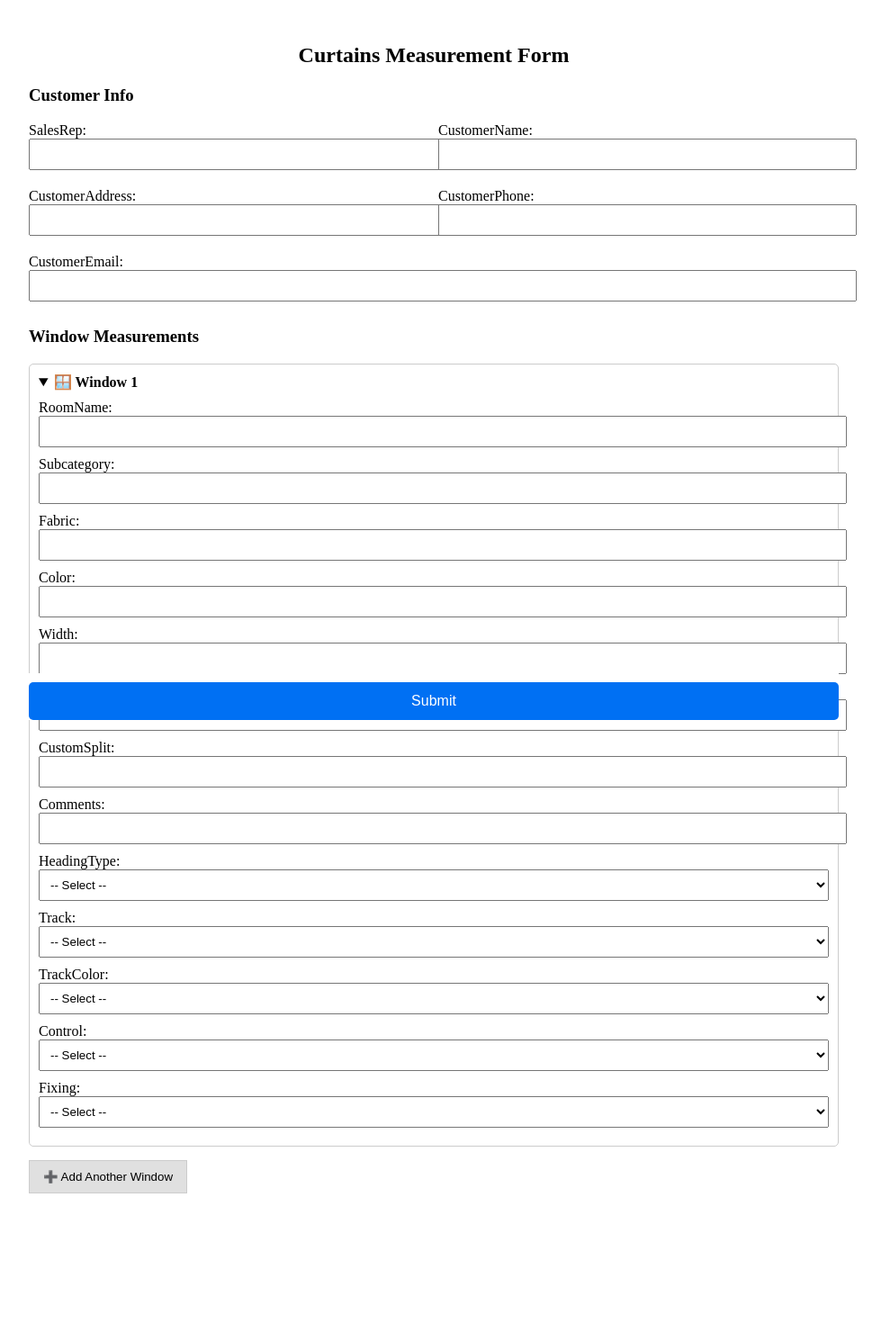
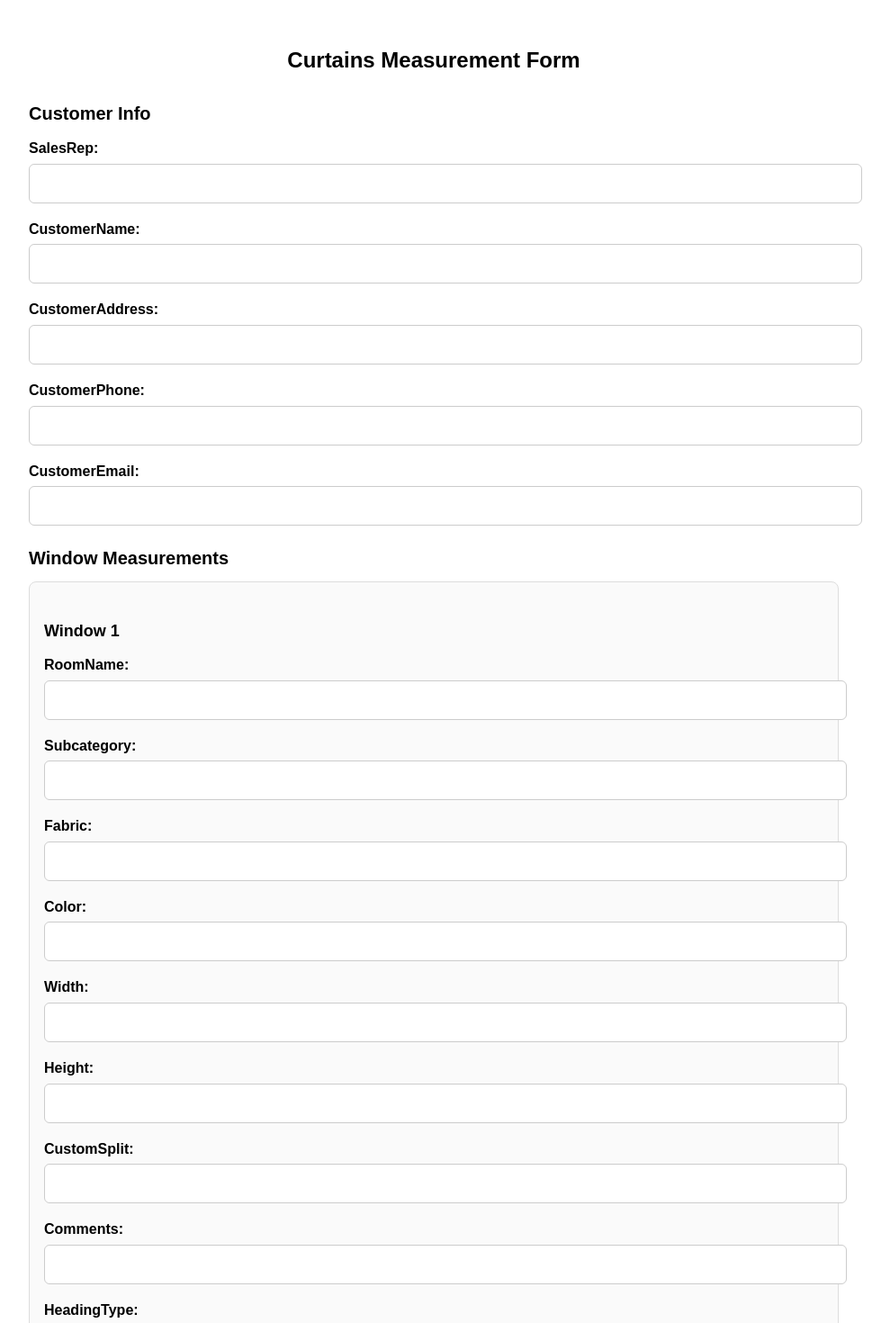
Before and after one commit to DeveshMoolchandani/Blossom-Blinds-App, a Next.js app: page /curtains in a window 1280 px wide. Shown: the top 1470 px of the page at 90% size, without its empty margins (158-1147 px from the left). Before the commit the page ends 1426 px from the top, so only its background shows below. Built offline with nearby package versions, Linux system fonts and the light colour scheme.

Commit message:
Refactored curtains page to use full CSS module and thank-you screen

```diff
--- a/pages/curtains.js
+++ b/pages/curtains.js
@@ -1,4 +1,5 @@
 import { useState } from 'react';
+import styles from '../styles/CurtainsForm.module.css';
 
 const initialCustomerState = {
   date: new Date().toLocaleDateString('en-GB'),
@@ -29,7 +30,7 @@ const initialWindowState = {
 export default function CurtainsForm() {
   const [customerInfo, setCustomerInfo] = useState({ ...initialCustomerState });
   const [windows, setWindows] = useState([{ ...initialWindowState }]);
-  const [loading, setLoading] = useState(false);
+  const [success, setSuccess] = useState(false);
 
   const handleCustomerChange = (e) => {
     const { name, value } = e.target;
@@ -49,25 +50,18 @@ export default function CurtainsForm() {
 
   const handleSubmit = async (e) => {
     e.preventDefault();
-    setLoading(true);
-
-    const payload = {
-      ...customerInfo,
-      windows
-    };
+    const payload = { ...customerInfo, windows };
 
     try {
       const response = await fetch('/api/curtains-proxy', {
         method: 'POST',
-        headers: {
-          'Content-Type': 'application/json',
-        },
+        headers: { 'Content-Type': 'application/json' },
         body: JSON.stringify(payload)
       });
 
       const result = await response.json();
       if (result.result === 'success') {
-        alert('✅ Form submitted successfully');
+        setSuccess(true);
         setCustomerInfo({ ...initialCustomerState });
         setWindows([{ ...initialWindowState }]);
       } else {
@@ -76,107 +70,95 @@ export default function CurtainsForm() {
     } catch (err) {
       alert('❌ Submission failed: ' + err.message);
     }
-
-    setLoading(false);
   };
 
+  if (success) {
     return (
-    <form onSubmit={handleSubmit} style={{ maxWidth: '900px', margin: 'auto', padding: '20px' }}>
-      <h2 style={{ textAlign: 'center' }}>Curtains Measurement Form</h2>
+      <div className={styles.successMessage}>
+        ✅ Thank you! Your curtains form has been submitted.
+      </div>
+    );
+  }
 
-      <h3>Customer Info</h3>
-      <div style={{ display: 'flex', flexWrap: 'wrap', gap: '10px' }}>
+  return (
+    <form onSubmit={handleSubmit} className={styles.formContainer}>
+      <h2 className={styles.heading}>Curtains Measurement Form</h2>
+
+      <h3 className={styles.sectionHeading}>Customer Info</h3>
       {['salesRep', 'customerName', 'customerAddress', 'customerPhone', 'customerEmail'].map((field) => (
-          <div key={field} style={{ flex: '1 1 300px', marginBottom: '10px' }}>
-            <label>{field.charAt(0).toUpperCase() + field.slice(1)}:</label>
+        <div key={field} className={styles.inputGroup}>
+          <label className={styles.label}>
+            {field.charAt(0).toUpperCase() + field.slice(1)}:
+          </label>
           <input
             type="text"
             name={field}
             value={customerInfo[field]}
             onChange={handleCustomerChange}
-              style={{ width: '100%', padding: '8px' }}
+            className={styles.input}
             required
           />
         </div>
       ))}
-      </div>
 
-      <h3>Window Measurements</h3>
+      <h3 className={styles.sectionHeading}>Window Measurements</h3>
       {windows.map((window, idx) => (
-        <details key={idx} open style={{ border: '1px solid #ccc', borderRadius: '5px', padding: '10px', marginBottom: '15px' }}>
-          <summary style={{ fontWeight: 'bold', marginBottom: '10px', cursor: 'pointer' }}>🪟 Window {idx + 1}</summary>
+        <div key={idx} className={styles.windowCard}>
+          <h4 className={styles.windowTitle}>Window {idx + 1}</h4>
 
-          {['roomName', 'subcategory', 'fabric', 'color', 'width', 'height', 'customSplit', 'comments'].map(field => (
-            <div key={field} style={{ marginBottom: '10px' }}>
-              <label>{field.charAt(0).toUpperCase() + field.slice(1)}:</label>
+          {['roomName', 'subcategory', 'fabric', 'color', 'width', 'height', 'customSplit', 'comments'].map((field) => (
+            <div key={field} className={styles.inputGroup}>
+              <label className={styles.label}>
+                {field.charAt(0).toUpperCase() + field.slice(1)}:
+              </label>
               <input
                 type="text"
                 name={field}
                 value={window[field]}
                 onChange={(e) => handleWindowChange(idx, e)}
-                style={{ width: '100%', padding: '8px' }}
+                className={styles.input}
                 required={field !== 'comments'}
               />
             </div>
           ))}
 
-          {[{ name: 'headingType', options: ['Double Pinch Pleat', 'Wave Fold (S-fold)'] },
+          {[
+            { name: 'headingType', options: ['Double Pinch Pleat', 'Wave Fold (S-fold)'] },
             { name: 'track', options: ['Normal', 'Designer'] },
             { name: 'trackColor', options: ['Black', 'White', 'Anodised Silver', 'N/A'] },
             { name: 'control', options: ['Centre Opening', 'Full Right', 'Full Left'] },
             { name: 'fixing', options: ['Top Fix', 'Double Extension Face Fix', 'Double Face Fix', 'Single Face Fix'] }
           ].map(({ name, options }) => (
-            <div key={name} style={{ marginBottom: '10px' }}>
-              <label>{name.charAt(0).toUpperCase() + name.slice(1)}:</label>
+            <div key={name} className={styles.inputGroup}>
+              <label className={styles.label}>
+                {name.charAt(0).toUpperCase() + name.slice(1)}:
+              </label>
               <select
                 name={name}
                 value={window[name]}
                 onChange={(e) => handleWindowChange(idx, e)}
+                className={styles.select}
                 required
-                style={{ width: '100%', padding: '8px' }}
               >
                 <option value="">-- Select --</option>
-                {options.map(opt => (
-                  <option key={opt} value={opt}>{opt}</option>
+                {options.map((opt) => (
+                  <option key={opt} value={opt}>
+                    {opt}
+                  </option>
                 ))}
               </select>
             </div>
           ))}
-        </details>
+        </div>
       ))}
 
-      <button
-        type="button"
-        onClick={addWindow}
-        style={{
-          marginBottom: '20px',
-          padding: '10px 15px',
-          backgroundColor: '#e0e0e0',
-          border: '1px solid #ccc',
-          cursor: 'pointer'
-        }}
-      >
+      <button type="button" onClick={addWindow} className={styles.addWindowBtn}>
         ➕ Add Another Window
       </button>
 
-      <div style={{ position: 'sticky', bottom: 0, background: '#fff', paddingTop: '10px' }}>
-        <button
-          type="submit"
-          disabled={loading}
-          style={{
-            padding: '12px 20px',
-            backgroundColor: loading ? '#999' : '#0070f3',
-            color: '#fff',
-            border: 'none',
-            fontSize: '16px',
-            cursor: loading ? 'not-allowed' : 'pointer',
-            width: '100%',
-            borderRadius: '5px'
-          }}
-        >
-          {loading ? 'Submitting...' : 'Submit'}
+      <button type="submit" className={styles.submitBtn}>
+        Submit
       </button>
-      </div>
     </form>
   );
 }
--- /dev/null
+++ b/styles/CurtainsForm.module.css
@@ -0,0 +1,82 @@
+.formContainer {
+  max-width: 900px;
+  margin: auto;
+  padding: 20px;
+  font-family: sans-serif;
+  font-size: 16px;
+  line-height: 1.6;
+}
+
+.heading {
+  text-align: center;
+  font-size: 24px;
+  margin-bottom: 24px;
+}
+
+.sectionHeading {
+  font-size: 20px;
+  margin-bottom: 10px;
+}
+
+.inputGroup {
+  margin-bottom: 16px;
+}
+
+.label {
+  display: block;
+  font-weight: 600;
+  margin-bottom: 4px;
+}
+
+.input,
+.select {
+  width: 100%;
+  padding: 12px;
+  border-radius: 6px;
+  border: 1px solid #ccc;
+  font-size: 16px;
+}
+
+.windowCard {
+  border: 1px solid #ddd;
+  padding: 16px;
+  border-radius: 8px;
+  margin-bottom: 24px;
+  background-color: #fafafa;
+}
+
+.windowTitle {
+  font-size: 18px;
+  margin-bottom: 10px;
+}
+
+.addWindowBtn {
+  display: block;
+  width: 100%;
+  padding: 14px;
+  font-size: 16px;
+  background-color: #f2f2f2;
+  border: 1px solid #ccc;
+  border-radius: 6px;
+  margin-bottom: 20px;
+}
+
+.submitBtn {
+  display: block;
+  width: 100%;
+  padding: 16px;
+  background-color: #0070f3;
+  color: #fff;
+  font-size: 18px;
+  font-weight: 600;
+  border: none;
+  border-radius: 8px;
+}
+
+.successMessage {
+  text-align: center;
+  font-size: 22px;
+  color: #0070f3;
+  font-weight: bold;
+  margin-top: 40px;
+}
```
Lines whose indentation alone changed are shown as unchanged.
